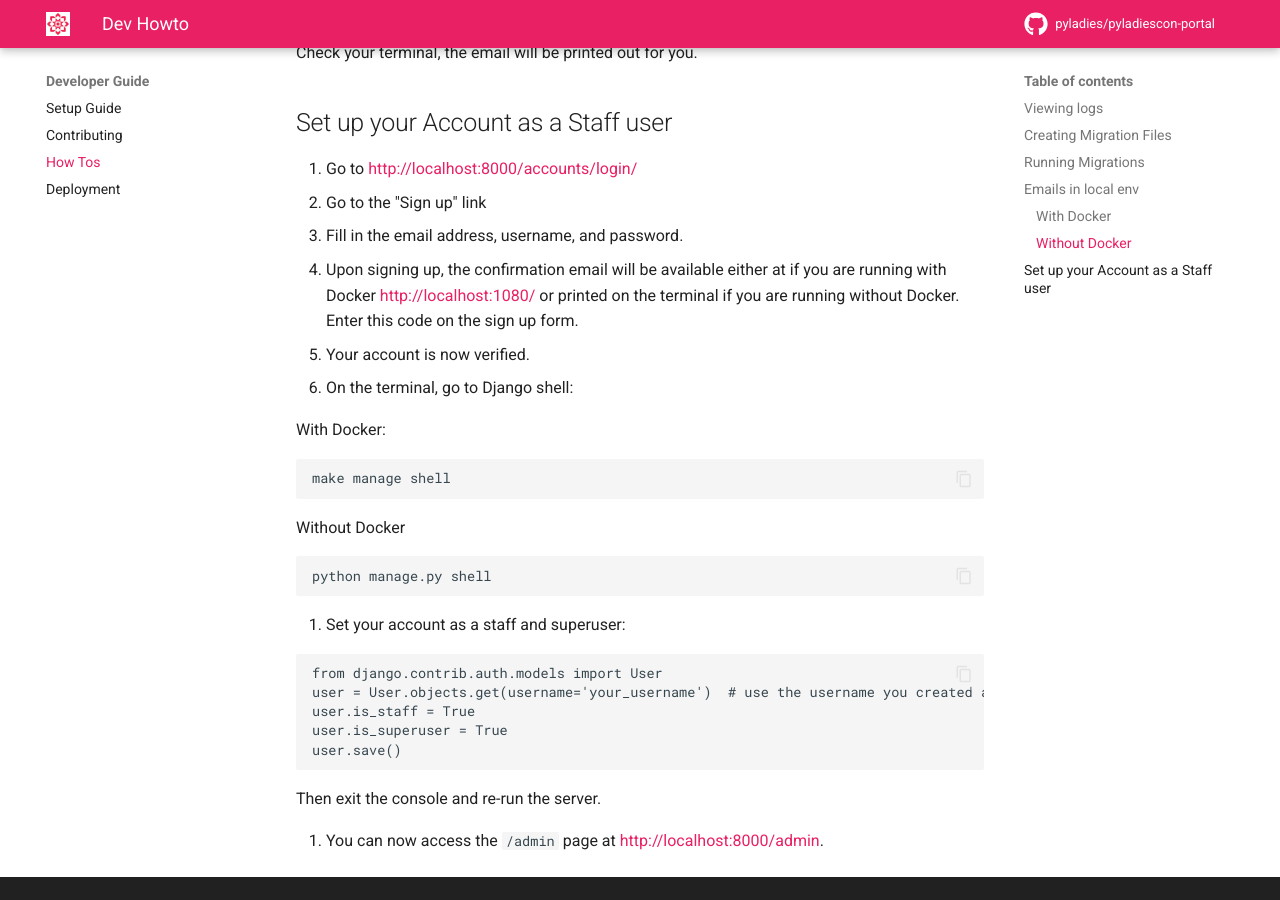
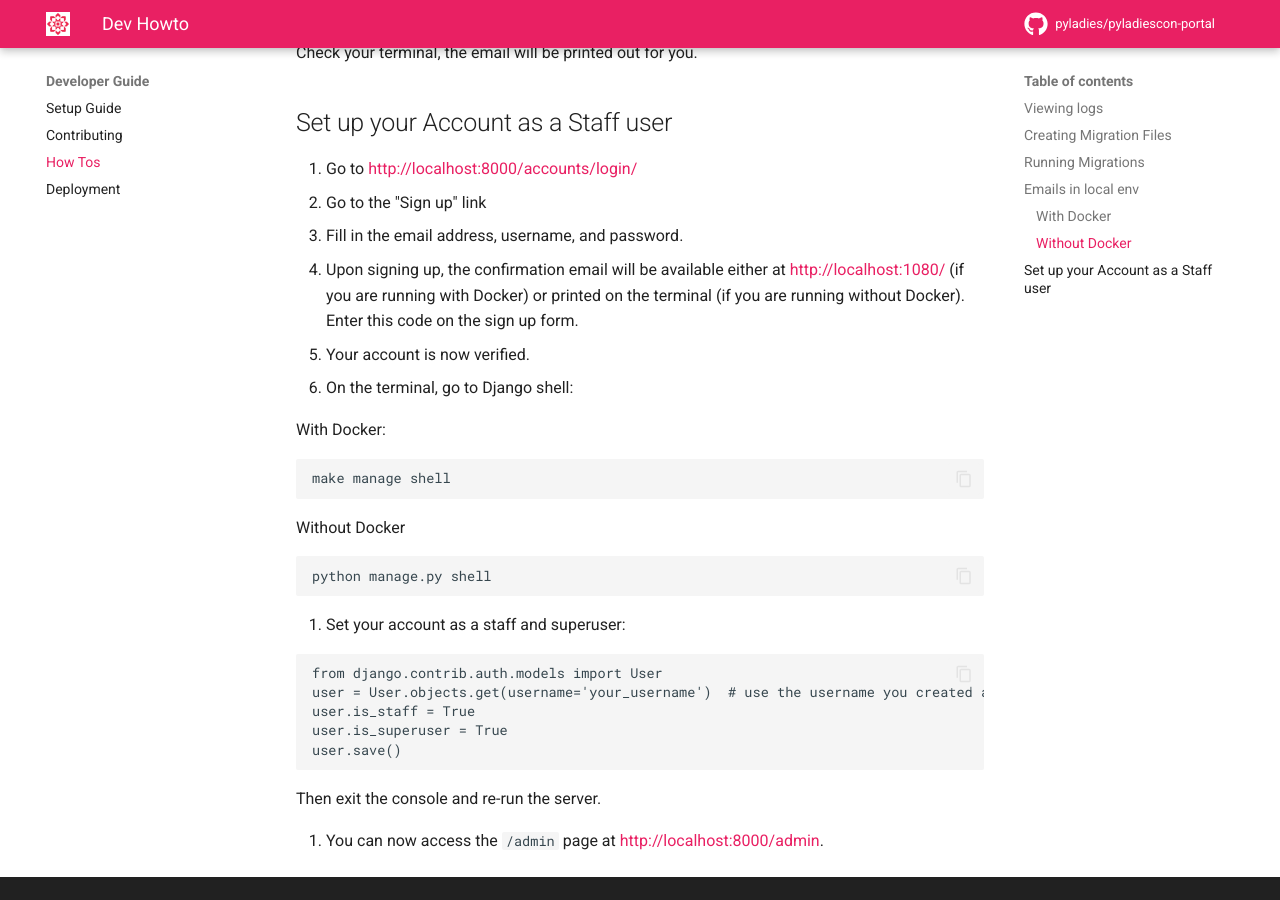
Before and after one commit to pyladies/pyladiescon-portal, an MkDocs documentation site: the page built from docs/developer/howto.md, in a window 1280 px wide and 900 px high, scrolled down 1252 px. Built offline with MkDocs 1.6.1 and Material for MkDocs 9.7.7, drawn with Linux system fonts in a browser that asks for light colours; comment, search, counter and statistics services are not loaded.

```diff
--- a/docs/developer/howto.md
+++ b/docs/developer/howto.md
@@ -62,7 +62,7 @@ Check your terminal, the email will be printed out for you.
 1. Go to <http://localhost:8000/accounts/login/>
 2. Go to the "Sign up" link
 3. Fill in the email address, username, and password.
-4. Upon signing up, the confirmation email will be available either at if you are running with Docker <http://localhost:1080/> or printed on the terminal if you are running without Docker. Enter this code on the sign up form.
+4. Upon signing up, the confirmation email will be available either at <http://localhost:1080/> (if you are running with Docker) or printed on the terminal (if you are running without Docker). Enter this code on the sign up form.
 5. Your account is now verified.
 6. On the terminal, go to Django shell:
 
```
